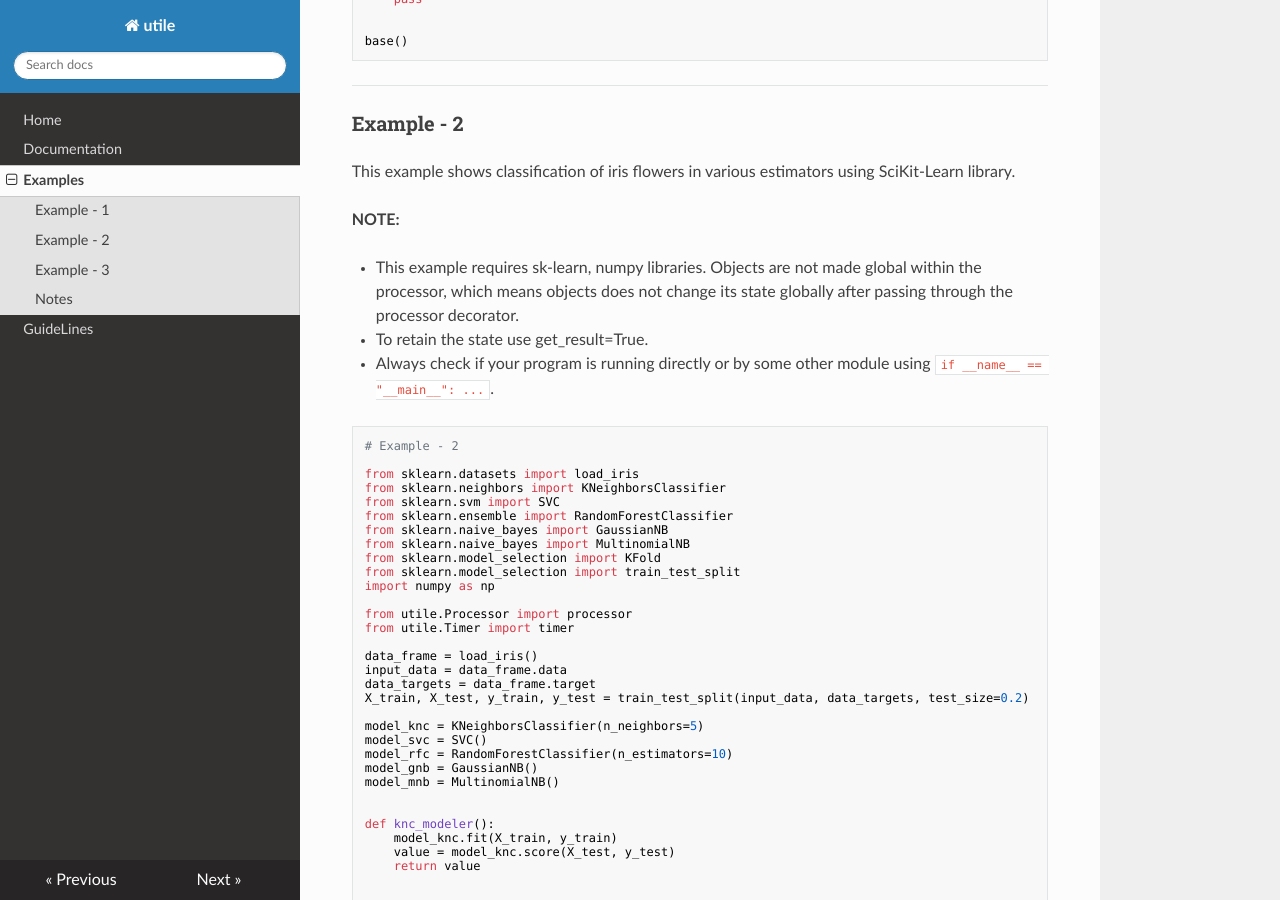
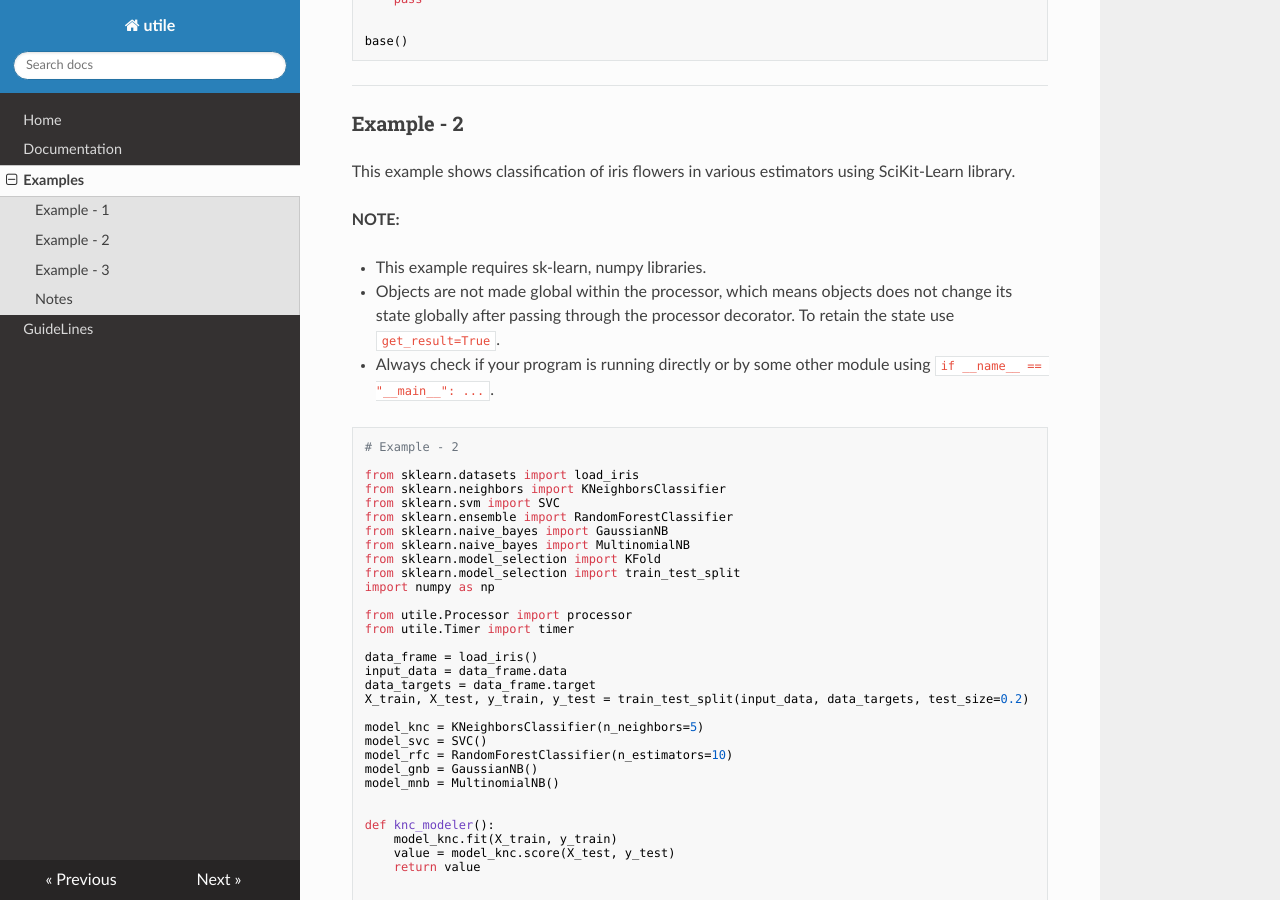
Before and after one commit to j0fiN/utile, an MkDocs documentation site: the page built from docs/examples.md, in a window 1280 px wide and 900 px high, scrolled down 686 px. Built offline with MkDocs 1.6.1, drawn with Linux system fonts in a browser that asks for light colours; nearby versions of some CDN libraries.

Commit message:
CHECK: check

````diff
--- a/docs/examples.md
+++ b/docs/examples.md
@@ -43,10 +43,9 @@ estimators using SciKit-Learn library.
 **NOTE:**
 
 - This example requires sk-learn, numpy libraries.
-Objects are not made global within the processor, which means
+ - Objects are not made global within the processor, which means
 objects does not change its state globally after passing through
-the processor decorator.
-- To retain the state use get_result=True.
+the processor decorator. To retain the state use `get_result=True`.
 - Always check if your program is running directly or by some other module using
 `if __name__ == "__main__": ...`.
 ```python
````
